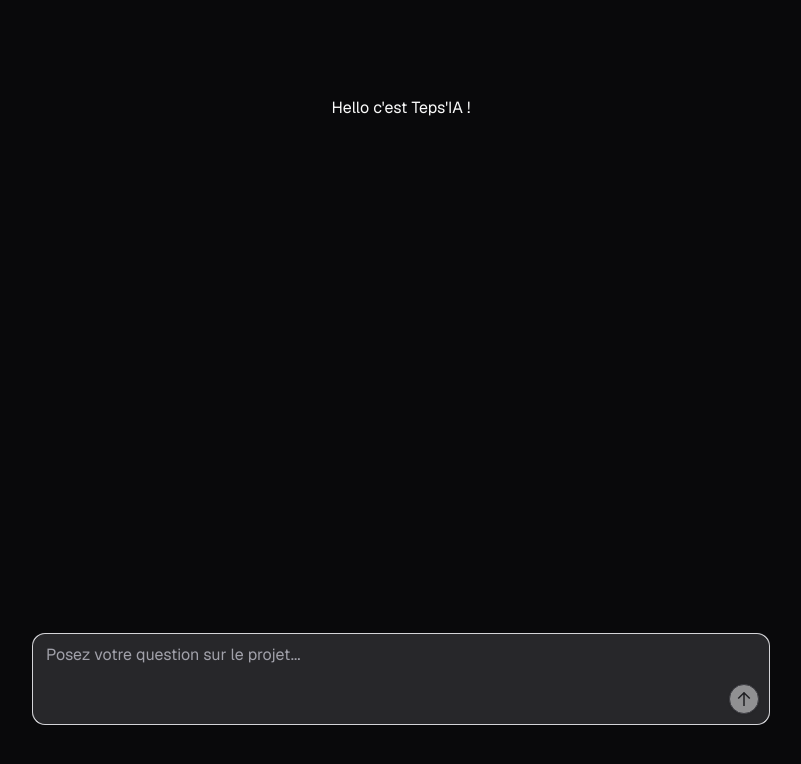
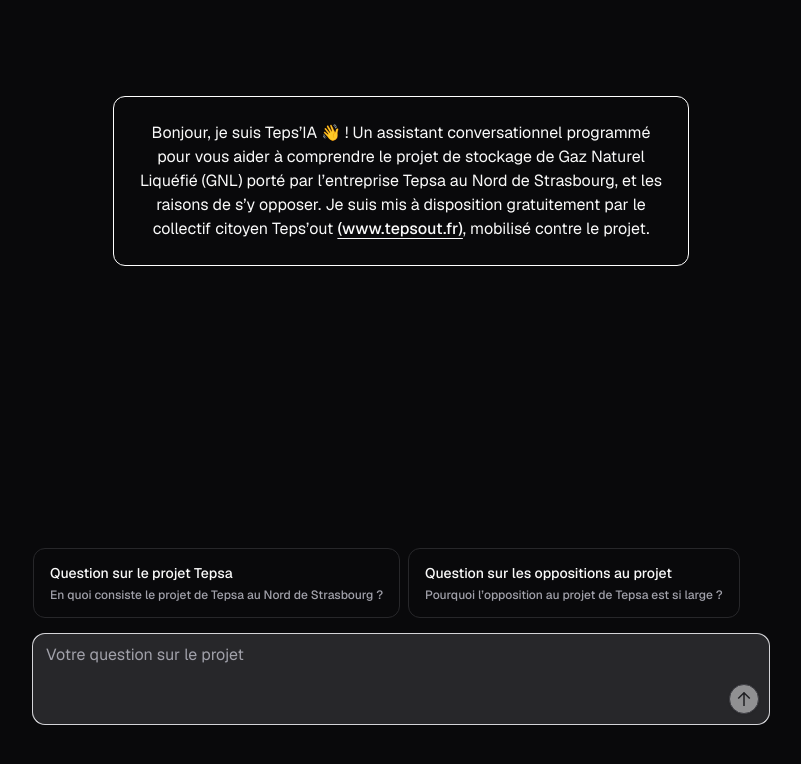
Before and after one commit to Zering-Max/tepsia-chatbot, a Next.js app: page / in a window 1280 px wide. Shown: the top 764 px of the page, without its empty margins (239-1040 px from the left). Built offline with nearby package versions, Linux system fonts and the light colour scheme.

Commit message:
update style and components

```diff
--- a/components/chat.tsx
+++ b/components/chat.tsx
@@ -2,7 +2,8 @@
 
 import { PreviewMessage, ThinkingMessage } from "@/components/message";
 import { MultimodalInput } from "@/components/multimodal-input";
-// import { Overview } from "@/components/overview";
+import { Overview } from "@/components/overview";
+import { SourcesDisclaimer } from "@/components/sources-disclaimer";
 import { useScrollToBottom } from "@/hooks/use-scroll-to-bottom";
 import { useChat, type CreateUIMessage, type UIMessage } from "@ai-sdk/react";
 import { toast } from "sonner";
@@ -36,14 +37,17 @@ export function Chat() {
       setInput("");
     }
   };
-  let intro = "Hello c'est Teps'IA !"
+
   return (
     <div className="flex flex-col min-w-0 h-[calc(100dvh-52px)] bg-background">
+      {messages.length > 0 && <SourcesDisclaimer />}
       <div
         ref={messagesContainerRef}
         className="flex flex-col min-w-0 gap-6 flex-1 overflow-y-scroll pt-4"
       >
-        {messages.length === 0 && <div className="max-w-3xl mx-auto md:mt-20">{intro}</div>}
+        {messages.length === 0 && <Overview />}
+
+        {/* {messages.length > 0 && <SourcesDisclaimer />} */}
 
         {messages.map((message: UIMessage, index: number) => (
           <PreviewMessage
--- a/components/multimodal-input.tsx
+++ b/components/multimodal-input.tsx
@@ -7,7 +7,7 @@ type ChatRequestOptions = {
   body?: object;
   data?: any;
 };
-// import { motion } from "framer-motion";
+import { motion } from "framer-motion";
 import type React from "react";
 import {
   useRef,
@@ -25,18 +25,23 @@ import { ArrowUpIcon, StopIcon } from "./icons";
 import { Button } from "./ui/button";
 import { Textarea } from "./ui/textarea";
 
-// const suggestedActions = [
-//   {
-//     title: "What is the weather",
-//     label: "in San Francisco?",
-//     action: "What is the weather in San Francisco?",
-//   },
-//   {
-//     title: "How is python useful",
-//     label: "for AI engineers?",
-//     action: "How is python useful for AI engineers?",
-//   },
-// ];
+type SuggestedQuestion = {
+  title: string,
+  label: string,
+  action: string
+}
+const suggestedQuestions = [
+  {
+    title: "Question sur le projet Tepsa",
+    label: "En quoi consiste le projet de Tepsa au Nord de Strasbourg ?",
+    action: "En quoi consiste le projet de Tepsa au Nord de Strasbourg ?",
+  },
+  {
+    title: "Question sur les oppositions au projet",
+    label: "Pourquoi l’opposition au projet de Tepsa est si large ?",
+    action: "Pourquoi l’opposition au projet de Tepsa est si large ?",
+  },
+];
 
 export function MultimodalInput({
   chatId,
@@ -121,15 +126,15 @@ export function MultimodalInput({
 
   return (
     <div className="relative w-full flex flex-col gap-4">
-      {/* {messages.length === 0 && (
-        <div className="grid sm:grid-cols-2 gap-2 w-full">
-          {suggestedActions.map((suggestedAction, index) => (
+      {messages.length === 0 && (
+        <div className="flex flex-col sm:flex-row gap-2 w-full">
+          {suggestedQuestions.map((suggestedQuestion:SuggestedQuestion, index:number) => (
             <motion.div
               initial={{ opacity: 0, y: 20 }}
               animate={{ opacity: 1, y: 0 }}
               exit={{ opacity: 0, y: 20 }}
               transition={{ delay: 0.05 * index }}
-              key={`suggested-action-${suggestedAction.title}-${index}`}
+              key={`suggested-action-${suggestedQuestion.title}-${index}`}
               className={index > 1 ? "hidden sm:block" : "block"}
             >
               <Button
@@ -140,30 +145,30 @@ export function MultimodalInput({
                     parts: [
                       {
                         type: "text",
-                        text: suggestedAction.action,
+                        text: suggestedQuestion.action,
                       },
                     ],
                   });
                 }}
-                className="text-left border rounded-xl px-4 py-3.5 text-sm flex-1 gap-1 sm:flex-col w-full h-auto justify-start items-start"
+                className="text-left border rounded-xl px-4 py-3.5 text-xs sm:text-sm flex-1 gap-1 flex-col w-full h-auto justify-start items-start"
               >
-                <span className="font-medium">{suggestedAction.title}</span>
-                <span className="text-muted-foreground">
-                  {suggestedAction.label}
+                <span className="font-medium">{suggestedQuestion.title}</span>
+                <span className="text-[10px] sm:text-xs text-muted-foreground">
+                  {suggestedQuestion.label}
                 </span>
               </Button>
             </motion.div>
           ))}
         </div>
-      )} */}
+      )}
 
       <Textarea
         ref={textareaRef}
-        placeholder="Posez votre question sur le projet..."
+        placeholder="Votre question sur le projet"
         value={input || ""}
         onChange={handleInput}
         className={cn(
-          "min-h-[24px] max-h-[calc(75dvh)] overflow-hidden resize-none rounded-xl !text-base bg-muted",
+          "min-h-[24px] max-h-[calc(75dvh)] overflow-hidden resize-none rounded-xl text-sm sm:!text-base bg-muted",
           className
         )}
         rows={3}
--- a/components/overview.tsx
+++ b/components/overview.tsx
@@ -1,8 +1,8 @@
 import { motion } from "framer-motion";
 import Link from "next/link";
 
-import { MessageIcon } from "./icons";
-import { LogoPython } from "@/app/icons";
+// import { MessageIcon } from "./icons";
+// import { LogoPython } from "@/app/icons";
 
 export const Overview = () => {
   return (
@@ -14,52 +14,25 @@ export const Overview = () => {
       exit={{ opacity: 0, scale: 0.98 }}
       transition={{ delay: 0.5 }}
     >
-      <div className="rounded-xl p-6 flex flex-col gap-8 leading-relaxed text-center max-w-xl">
-        <p className="flex flex-row justify-center gap-4 items-center">
+      <div className="rounded-xl p-4 sm:p-6 flex flex-col gap-8 leading-relaxed text-center max-w-xl border border-white text-sm sm:text-base">
+        {/* <p className="flex flex-row justify-center gap-4 items-center">
           <LogoPython size={32} />
           <span>+</span>
           <MessageIcon size={32} />
-        </p>
+        </p> */}
         <p>
-          This is an{" "}
+          Bonjour, je suis Teps’IA 👋 ! Un assistant conversationnel programmé pour vous aider à comprendre le projet de stockage de Gaz Naturel Liquéfié (GNL) porté par l’entreprise Tepsa au Nord de Strasbourg, et les raisons de s’y opposer.
+          Je suis mis à disposition gratuitement par le collectif citoyen Teps’out {" "}
           <Link
             className="font-medium underline underline-offset-4"
-            href="https://github.com/vercel-labs/ai-sdk-preview-python-streaming"
+            href="https://www.tepsout.fr/"
             target="_blank"
           >
-            open source
-          </Link>{" "}
-          template that demonstrates the usage of{" "}
-          <Link
-            className="font-medium underline underline-offset-4"
-            href="https://sdk.vercel.ai/docs/ai-sdk-ui/stream-protocol#data-stream-protocol"
-            target="_blank"
-          >
-            Data Stream Protocol
-          </Link>{" "}
-          to stream chat completions from a Python function (
-          <Link
-            className="font-medium underline underline-offset-4"
-            href="https://fastapi.tiangolo.com"
-            target="_blank"
-          >
-            FastAPI
+            (www.tepsout.fr)
           </Link>
-          ) along with the
-          <code className="rounded-md bg-muted px-1 py-0.5">useChat</code> hook
-          on the client to create a seamless chat experience.
+        , mobilisé contre le projet.{" "}
         </p>
-        <p>
-          You can learn more about the AI SDK by visiting the{" "}
-          <Link
-            className="font-medium underline underline-offset-4"
-            href="https://sdk.vercel.ai/docs"
-            target="_blank"
-          >
-            docs
-          </Link>
-          .
-        </p>
+
       </div>
     </motion.div>
   );
--- /dev/null
+++ b/components/sources-disclaimer.tsx
@@ -0,0 +1,32 @@
+import { motion } from "framer-motion";
+import Link from "next/link";
+
+
+export const SourcesDisclaimer = () => {
+  return (
+    <motion.div
+      key="sources-disclaimer"
+      className="max-w-3xl mx-auto mb-4"
+      initial={{ opacity: 0, scale: 0.98 }}
+      animate={{ opacity: 1, scale: 1 }}
+      exit={{ opacity: 0, scale: 0.98 }}
+      transition={{ delay: 0.5 }}
+    >
+      <div className="rounded-xl p-2 sm:p-4 flex flex-col gap-8 leading-relaxed text-center max-w-xl border border-white text-xs sm:text-sm">
+
+        <p>
+          Tous les documents qui servent de sources à cet assistant sont accessibles sur notre site {" "}
+          <Link
+            className="font-medium underline underline-offset-4"
+            href="https://www.tepsout.fr/"
+            target="_blank"
+          >
+            www.tepsout.fr
+          </Link>
+        - l&apos;IA est un outil puissant mais aux conséquences écologiques et sociales très préoccupantes, à utiliser avec modération.{" "}
+        </p>
+
+      </div>
+    </motion.div>
+  );
+};
```
